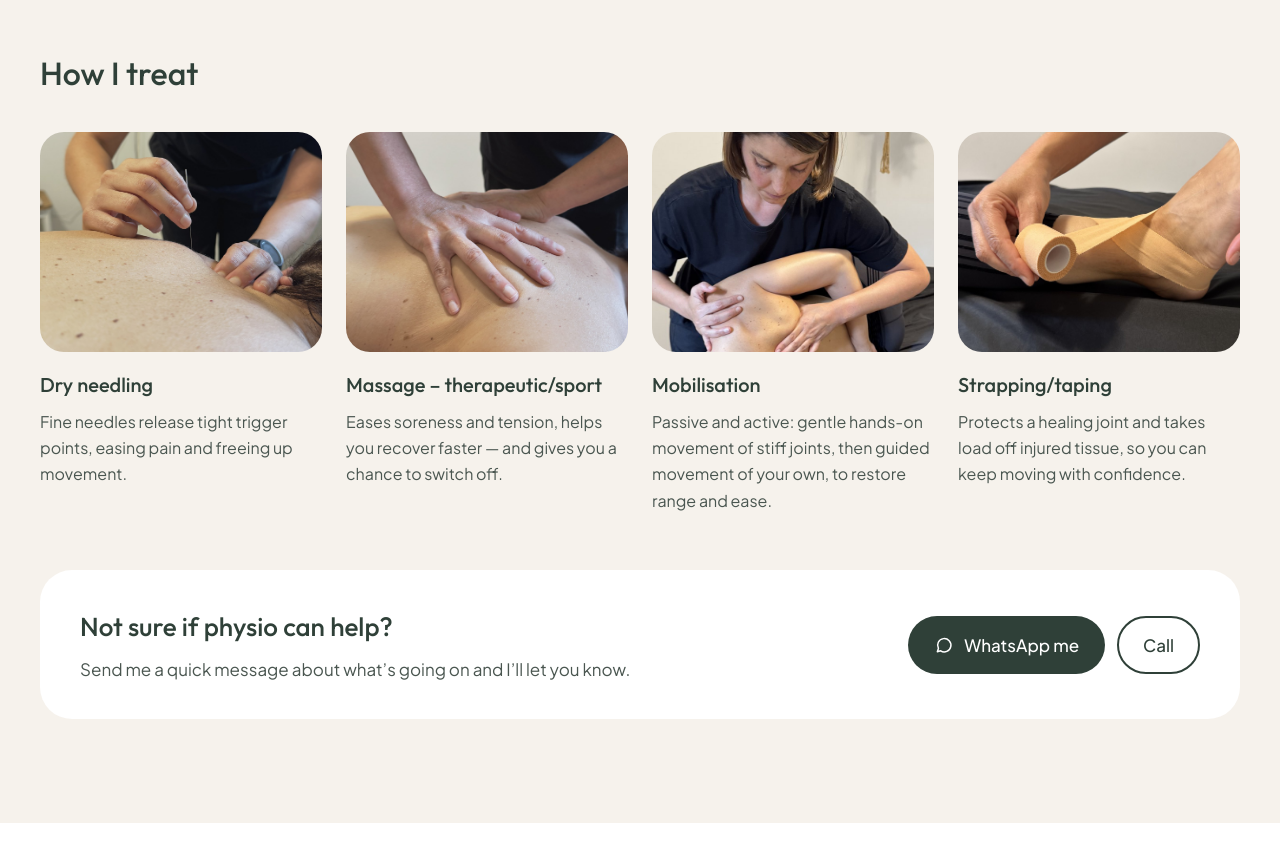
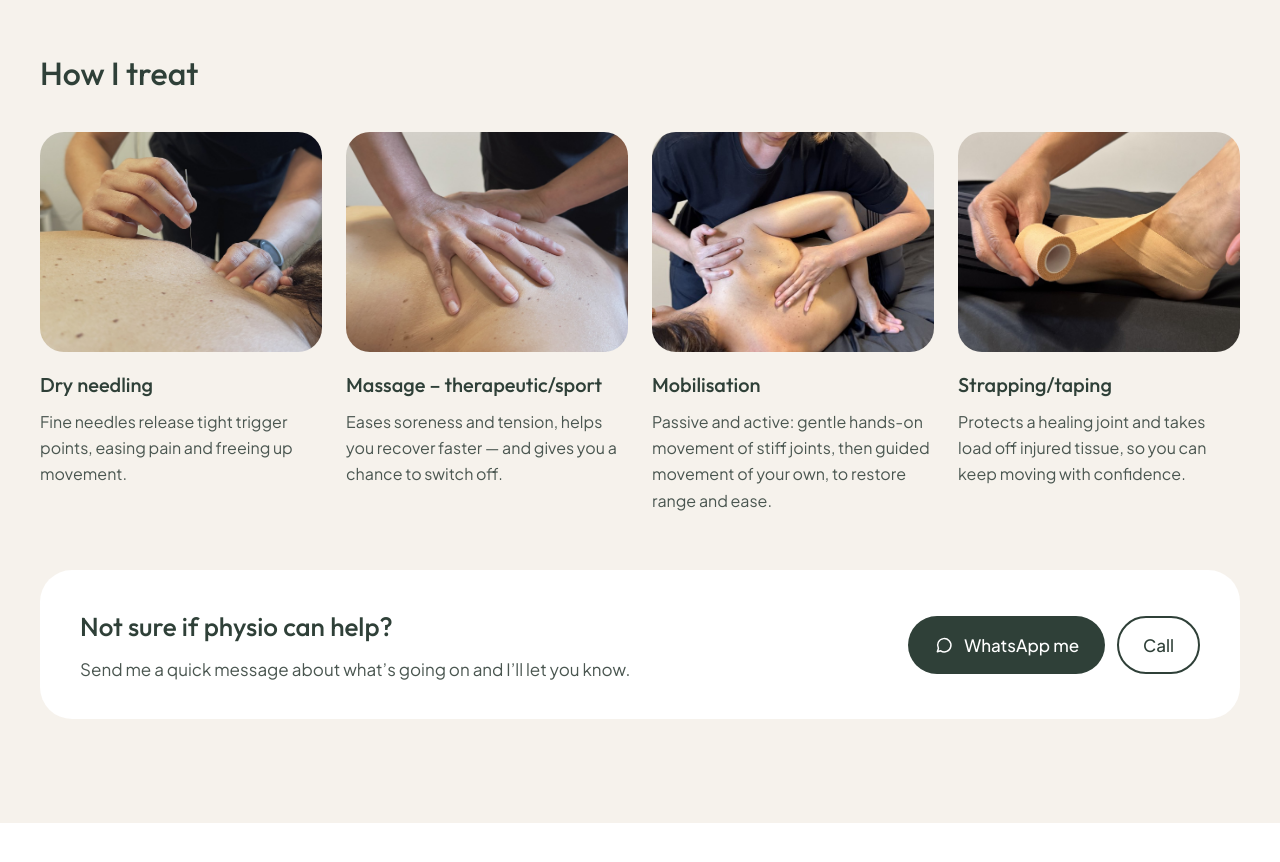
Before and after one commit to roxannewilliamsza/HS-Physio-website-refresh, a plain HTML site: page index.html in a window 1280 px wide. Shown: the part 2640-3502 px from the top of the page. Drawn offline with Linux system fonts and the light colour scheme.

Commit message:
Update index.html

```diff
--- a/index.html
+++ b/index.html
@@ -251,7 +251,7 @@ html{scroll-behavior:smooth;scroll-padding-top:80px}
 </div>
 </div>
 <div style="display: flex; flex-direction: column; gap: 16px;">
-<div aria-label="Mobilising the shoulder" role="img" style="height: 220px; border-radius: 24px; box-sizing: border-box; background: #DCE3DC url('photos/mobilisation.jpg') center 35%/140% auto no-repeat"></div>
+<div aria-label="Mobilising the shoulder" role="img" style="height: 220px; border-radius: 24px; box-sizing: border-box; background: #DCE3DC url('photos/mobilisation.jpg') center 56%/140% auto no-repeat"></div>
 <div>
 <h3 style="margin: 0 0 8px; font-size: 20px; font-weight: 500;">Mobilisation</h3>
 <p style="margin: 0; font-size: 16px; color: #4A5650;">Passive and active: gentle hands-on movement of stiff joints, then guided movement of your own, to restore range and ease.</p>
```
